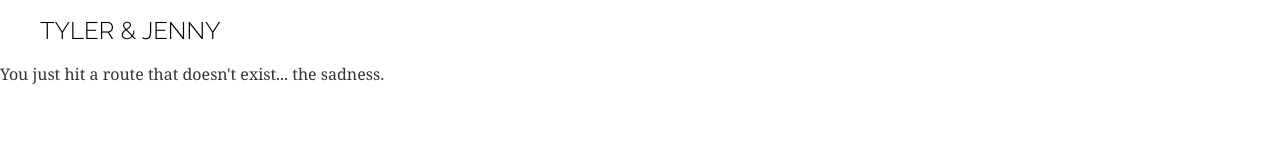
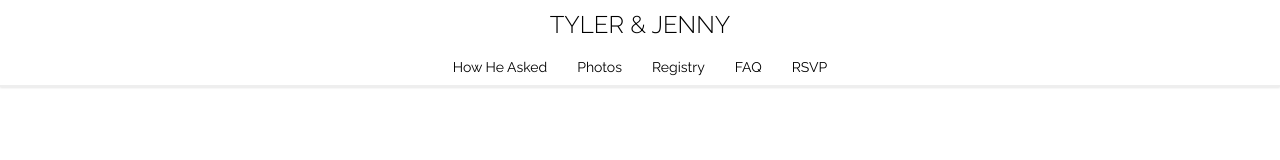
Before and after one commit to k3luu/murakami, a Gatsby site: page /faq in a window 1280 px wide. Before the commit this address had no page. Built offline with nearby package versions, Linux system fonts and the light colour scheme; Gatsby itself is replaced by a stand-in of ours.

Commit message:
added pages and navigation

```diff
--- a/src/components/header.js
+++ b/src/components/header.js
@@ -4,28 +4,44 @@ import React from "react"
 import styled from "@emotion/styled"
 
 const HeaderContainer = styled.header`
-  height: 60px;
-  display: flex;
-  align-items: center;
+  font-family: "Raleway";
   position: absolute;
   z-index: 1;
   background-color: #fff;
   width: 100%;
-`;
+  border-bottom: 2px solid #eee;
+  box-shadow: rgba(0, 0, 0, 0.1) 0px 1px 2px 0px;
+
+  a {
+    text-decoration: none;
+    color: #000;
+  }
+`
 
 const SiteName = styled.div`
-  font-family: 'Raleway';
   font-size: 24px;
   font-weight: 300;
   color: #000;
-  margin: 0;
-  padding: 0 40px;
+  margin: 10px auto;
+  text-align: center;
   text-transform: uppercase;
 
   a {
     color: #000;
+    padding: 10px;
   }
-`;
+`
+
+const Navigation = styled.nav`
+  font-size: 14px;
+  text-align: center;
+  padding: 10px;
+
+  a {
+    padding: 5px;
+    margin: 0 10px;
+  }
+`
 
 const Header = ({ siteTitle }) => (
   <HeaderContainer>
@@ -39,6 +55,13 @@ const Header = ({ siteTitle }) => (
         {siteTitle}
       </Link>
     </SiteName>
+    <Navigation>
+      <Link to="/the-proposal">How He Asked</Link>
+      <Link to="/photos">Photos</Link>
+      <Link to="/registry">Registry</Link>
+      <Link to="/faq">FAQ</Link>
+      <Link to="/rsvp">RSVP</Link>
+    </Navigation>
   </HeaderContainer>
 )
 
--- a/src/components/layout.css
+++ b/src/components/layout.css
@@ -614,3 +614,7 @@ pre tt:after {
     font-size: 100%;
   }
 }
+
+@-ms-viewport {
+  width: device-width;
+}
--- /dev/null
+++ b/src/pages/faq.js
@@ -0,0 +1,13 @@
+import React from "react"
+import styled from "@emotion/styled"
+
+import Layout from "../components/layout"
+import SEO from "../components/seo"
+
+const FaqPage = () => (
+  <Layout>
+    <SEO title="Frequently Asked Questions" />
+  </Layout>
+)
+
+export default FaqPage
--- /dev/null
+++ b/src/styles/palette.js
@@ -0,0 +1 @@
+export const primaryColor = "#000"
```
Also changed, not shown: src/components/HeroImage.js (renamed from src/components/image.js, +8 -3 lines), src/pages/index.js (+8 -9 lines), src/pages/photos.js (added, +13 -0 lines), src/pages/registry.js (added, +13 -0 lines), src/pages/rsvp.js (added, +13 -0 lines), src/pages/the-proposal.js (added, +13 -0 lines), 2 other files.
